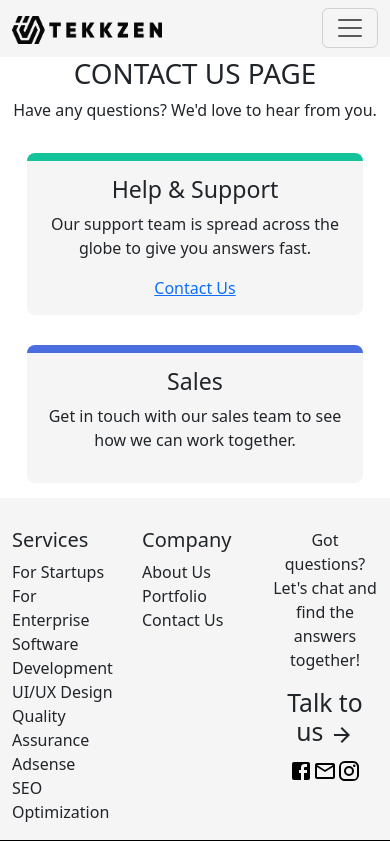
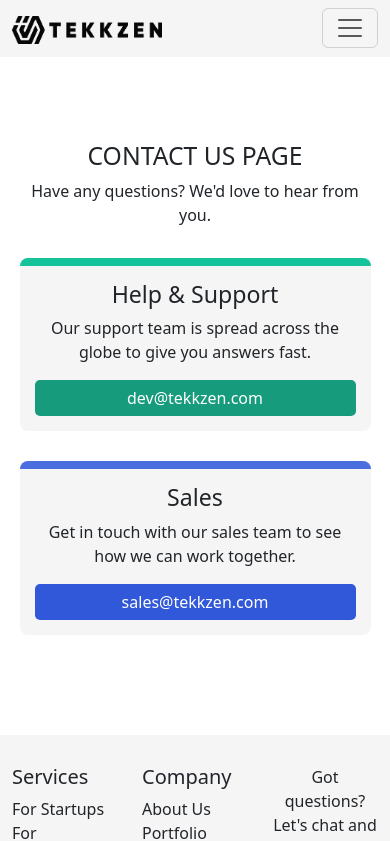
Before and after one commit to shanthu22/TekkzenWeb, a React (Create React App) app in the folder frontend/: page /contact-us in a window 390 px wide. Shown: the top 841 px of the page. Built offline with nearby package versions, Linux system fonts and the light colour scheme.

Commit message:
contact us cards

```diff
--- a/frontend/src/pages/contactUs/contactUs.css
+++ b/frontend/src/pages/contactUs/contactUs.css
@@ -1,11 +1,18 @@
+
 .ContactUs{
+margin: 10vh 5vw;
+}
+.ContactUs_card{
     display: flex;
     justify-content: space-evenly;
 }
 
 
 .Card_HealthSupport{
-    margin: 15px;
+    display: flex;
+    flex-direction: column;
+    justify-content: space-evenly;
+    margin: 0px 15px;
     padding: 15px;
     background-color: whitesmoke;
     border-top: 8px solid #15c39a ;
@@ -13,24 +20,47 @@
 }
 
 .Card_Sales{
-    margin: 15px;
+    display: flex;
+    flex-direction: column;
+    justify-content: space-evenly;
+    margin: 0px 15px;
     padding: 15px;
     background-color: whitesmoke;
     border-top: 8px solid #4a6ee0 ;
     border-radius: 8px
 }
+.Card_HealthSupport_btn{
+    background-color: rgb(22, 155, 124);
+    border:#169b7c;
+    border-radius: 5px;
+    padding: 6px 10px;
+    color: white;
 
-@media  (max-width:425px) {
-    .ContactUs{
+}
+.Card_Sales_btn{ background-color:rgb(49, 88, 216);
+    border: rgb(26, 91, 187);
+    border-radius: 5px;
+    padding: 6px 10px;
+    color: white;}
+
+@media  (max-width:450px) {
+    .ContactUs_card{
         display: flex;
         flex-direction: column;
         justify-content: space-evenly;
     }
     .Card_HealthSupport{
-        margin: 15px;
+        margin: 15px 0px;
         padding: 15px;
         background-color: whitesmoke;
         border-top: 8px solid #15c39a ;
         border-radius: 8px
     }
+    .Card_Sales{
+        margin: 15px 0px;
+        padding: 15px;
+        background-color: whitesmoke;
+        border-top: 8px solid #4a6ee0 ;
+        border-radius: 8px
+    }
 }
--- a/frontend/src/pages/contactUs/contactUs.js
+++ b/frontend/src/pages/contactUs/contactUs.js
@@ -1,32 +1,39 @@
 import React from "react";
 import CustomNavbar from "../../components/navbar/navbar";
 import Footer from "../../components/footer/footer";
-import { Container } from "react-bootstrap";
+import { Button, Container } from "react-bootstrap";
 import "./contactUs.css";
 const ContactUs = () => {
   return (
     <div>
       <CustomNavbar />
-      <Container>
-        <h1>CONTACT US PAGE </h1>
+      <div className='ContactUs'>
+        <h2>CONTACT US PAGE </h2>
         <p>Have any questions? We'd love to hear from you.</p>
-        <div className='ContactUs'>
+        <div className='ContactUs_card'>
           <div className='Card_HealthSupport'>
             <h3>Help & Support</h3>
             <p>
               Our support team is spread across the globe to give you answers
               fast.
             </p>
-            <a href='mailto:user@example.com'>Contact Us</a>
+            <div
+              href='mailto:user@example.com'
+              className='Card_HealthSupport_btn'>
+              dev@tekkzen.com
+            </div>
           </div>
           <div className='Card_Sales'>
             <h3>Sales</h3>
             <p>
               Get in touch with our sales team to see how we can work together.
             </p>
+            <button href='mailto:sales@tekkzen.com' className='Card_Sales_btn'>
+              sales@tekkzen.com
+            </button>
           </div>
         </div>
-      </Container>
+      </div>
       <Footer />
     </div>
   );
```
